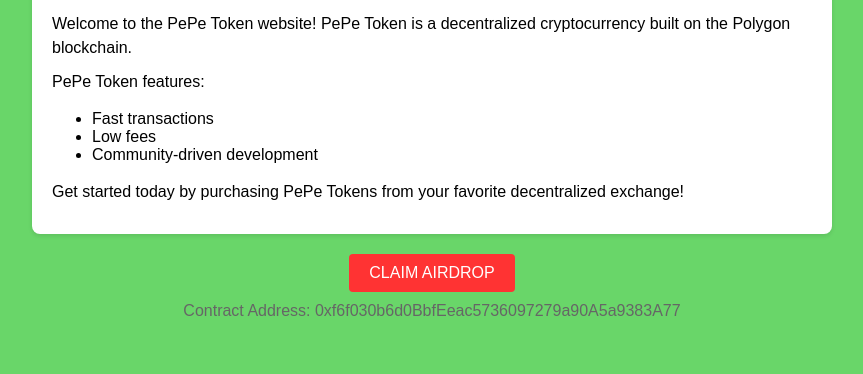
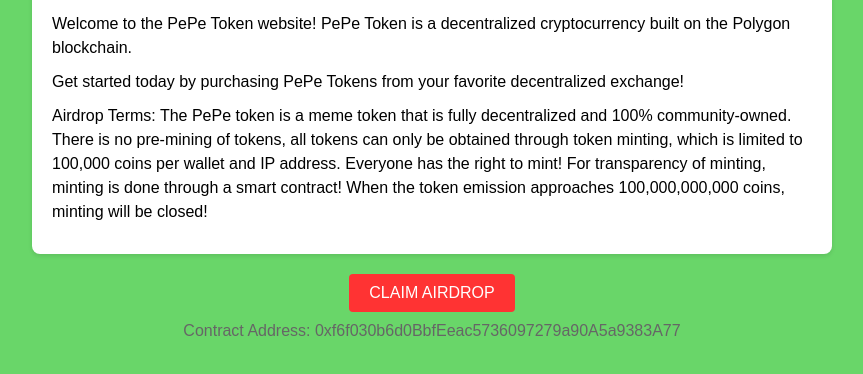
Before and after one commit to andruslan17/PEPE, a plain HTML site: page Index.HTML in a window 1280 px wide. Shown: the part 250-624 px from the top of the page, without its empty margins (208-1071 px from the left). Drawn offline with Linux system fonts and the light colour scheme.

Commit message:
Update Index.HTML

```diff
--- a/Index.HTML
+++ b/Index.HTML
@@ -90,13 +90,13 @@
                 <img src="pepe-logo.png" alt="PePe Token">
             </div>
             <p>Welcome to the PePe Token website! PePe Token is a decentralized cryptocurrency built on the Polygon blockchain.</p>
-            <p>PePe Token features:</p>
-            <ul>
-                <li>Fast transactions</li>
-                <li>Low fees</li>
-                <li>Community-driven development</li>
-            </ul>
             <p>Get started today by purchasing PePe Tokens from your favorite decentralized exchange!</p>
+
+            <p>Airdrop Terms:
+                The PePe token is a meme token that is fully decentralized and 100% community-owned. There is no pre-mining of tokens, all tokens can only be obtained through token minting, which is limited to 100,000 coins per wallet and IP address.
+                Everyone has the right to mint!
+                For transparency of minting, minting is done through a smart contract!
+                When the token emission approaches 100,000,000,000 coins, minting will be closed!</p>
         </div>
         <div class="claim-button">
             <a href="https://polygonscan.com/address/0xf6f030b6d0bbfeeac5736097279a90a5a9383a77#writeContract#F3" target="_blank">CLAIM AIRDROP</a>
```
